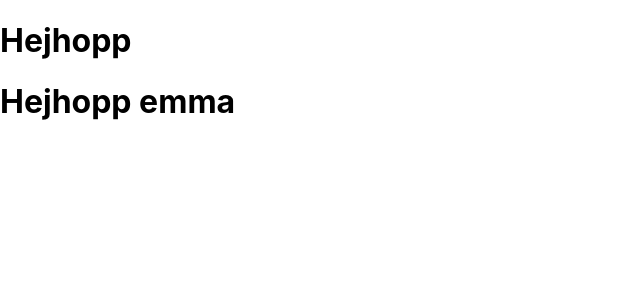
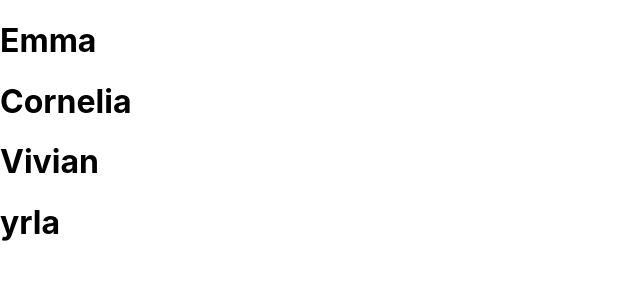
Before and after one commit to Cornelia-Hoppe/hp-group, a React (Create React App) app: page / in a window 1280 px wide. Shown: the top 300 px of the page, without its empty margins (0-640 px from the left). Built offline with nearby package versions, Linux system fonts and the light colour scheme.

Commit message:
Emma Commit

```diff
--- a/src/App.js
+++ b/src/App.js
@@ -3,8 +3,10 @@ import './style.css';
 export default function App() {
   return (
     <div className="App">
-      <h1>Hejhopp</h1>
-      <h1>Hejhopp emma</h1>
+      <h1>Emma</h1>
+      <h1>Cornelia</h1>
+      <h1>Vivian</h1>
+      <h1>yrla</h1>
     </div>
   );
 }
```
